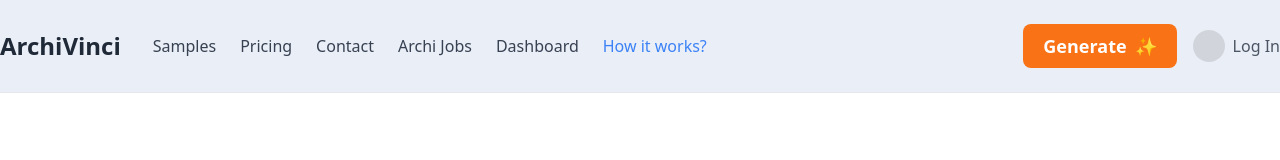
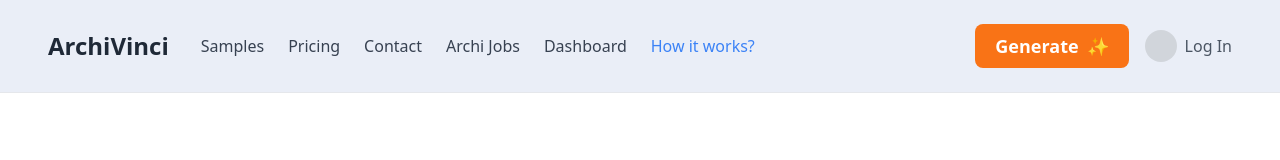
Before and after one commit to Tanvir-Savab/archivinci_clone, a website: page src/index.html in a window 1280 px wide. Drawn offline with nearby package versions, Linux system fonts and the light colour scheme.

Commit message:
Fixing header

```diff
--- a/src/index.html
+++ b/src/index.html
@@ -8,7 +8,7 @@
 </head>
 <body>
     <header class="bg-[#eaeef7] border-b py-6">
-        <div class="max-w-7xl mx-auto flex items-center justify-between">
+        <div class="mx-100% px-12 flex items-center justify-between">
             <div class="flex items-center space-x-8">
                 <a href="#" class="text-2xl font-extrabold text-gray-800">
                     <span class="font-black">Archi</span>Vinci
```
